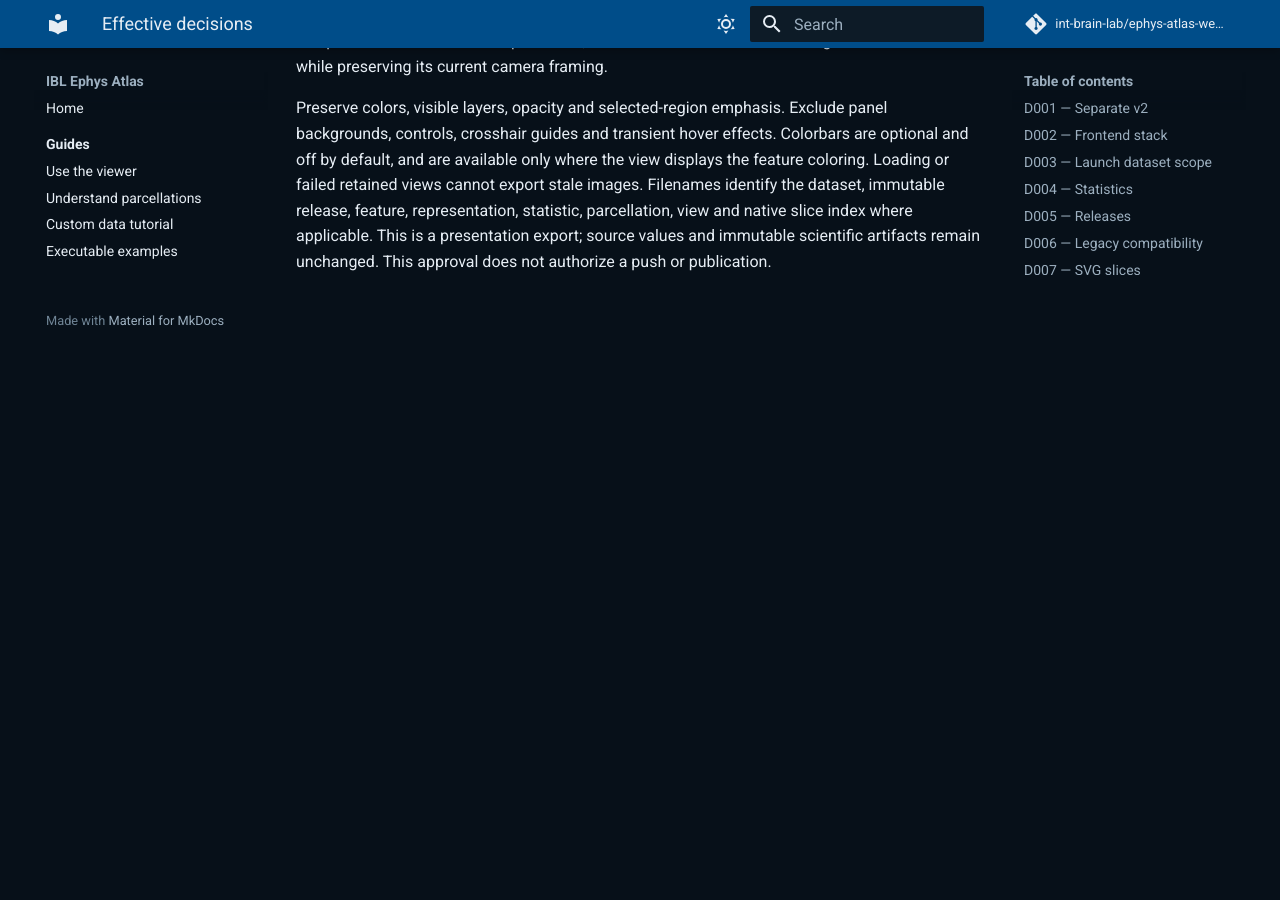
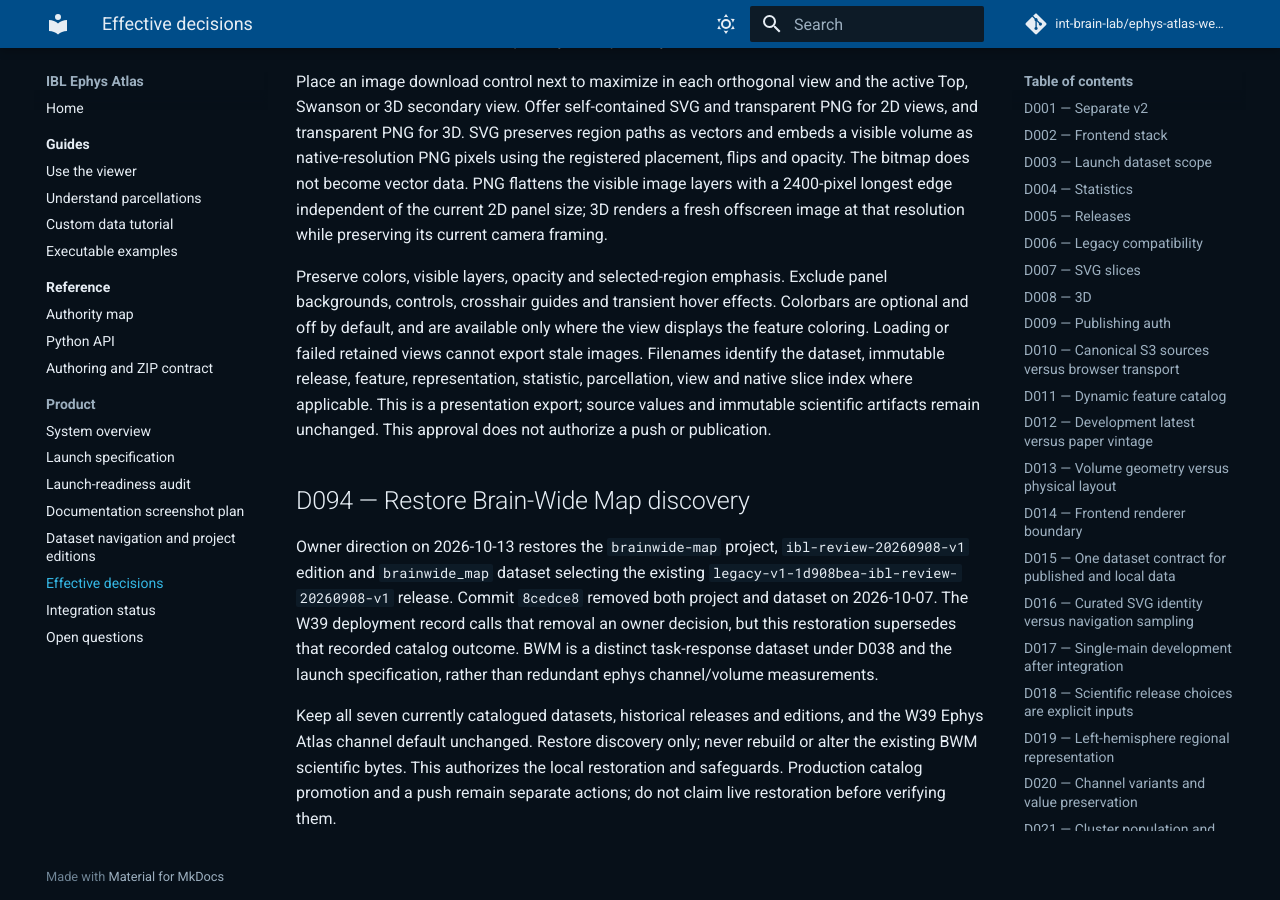
Before and after one commit to int-brain-lab/ephys-atlas-web-v2, an MkDocs documentation site: the page built from docs/DECISIONS.md, in a window 1280 px wide and 900 px high, scrolled down 60250 px. Built offline with MkDocs 1.6.1 and Material for MkDocs 9.7.7, drawn with Linux system fonts in a browser that asks for light colours; comment, search, counter and statistics services are not loaded; before the commit the page ends 60593 px from its top, so only the background shows below that; some of the changed text lies outside the part shown.

Commit message:
Restore Brain-Wide Map project and dataset discovery
Restore the existing BWM project, edition and immutable release removed by
commit 8cedce832ad1b0a9b430a618330e3aaaccab7a6a. Preserve all seven W39-era
datasets, historical releases and current Ephys Atlas defaults.

No scientific bytes change. Catalog promotion remains pending.
Validation: curator regression, full isolated just check, complete published
BWM graph integrity/schema validation and all-eight-dataset production-origin
candidate browser QA.

```diff
--- a/docs/DECISIONS.md
+++ b/docs/DECISIONS.md
@@ -102,6 +102,7 @@
 | D091 | Contextual region search and sibling range selection | accepted | 2026-10-08 | owner-approved Shift-click sibling ranges, minimal expanded search hierarchy, read-only regional colorbars, and removal of the landing Explore link |
 | D092 | Subdued regional value indicators | accepted | 2026-10-08 | smaller faded ramps, ticks colored by the feature mapping, and more subdued no-value rows; refines D091 visuals |
 | D093 | Transparent per-view image downloads | accepted | 2026-10-13 | standalone SVG vectors with embedded native PNG volume layers; transparent PNG for 2D/3D; fixed 2400-pixel longest edge, no crosshair or hover, optional colorbar |
+| D094 | Restore Brain-Wide Map discovery | accepted | 2026-10-13 | restore the existing BWM project, edition and immutable release removed by 8cedce8; preserve W39, Genomics, Lipidome and current defaults; production promotion remains separate |
 
 ## D001 — Separate v2
 
@@ -2323,3 +2324,19 @@
 where applicable. This is a presentation export; source values and immutable
 scientific artifacts remain unchanged. This approval does not authorize a push
 or publication.
+
+## D094 — Restore Brain-Wide Map discovery
+
+Owner direction on 2026-10-13 restores the `brainwide-map` project,
+`ibl-review-20260908-v1` edition and `brainwide_map` dataset selecting the
+existing `legacy-v1-1d908bea-ibl-review-20260908-v1` release. Commit `8cedce8`
+removed both project and dataset on 2026-10-07. The W39 deployment record calls
+that removal an owner decision, but this restoration supersedes that recorded
+catalog outcome. BWM is a distinct task-response dataset under D038 and the
+launch specification, rather than redundant ephys channel/volume measurements.
+
+Keep all seven currently catalogued datasets, historical releases and editions,
+and the W39 Ephys Atlas channel default unchanged. Restore discovery only;
+never rebuild or alter the existing BWM scientific bytes. This authorizes the
+local restoration and safeguards. Production catalog promotion and a push
+remain separate actions; do not claim live restoration before verifying them.
```
Also changed, not shown: 2 other files.
